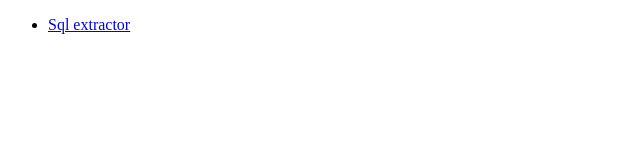
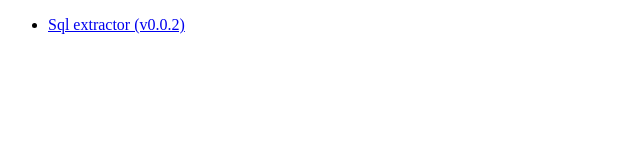
Before and after one commit to slashbmp/slashbmp.github.io, a website: page index.html in a window 1280 px wide. Shown: the full height of the page, 0-640 px from the left. Drawn offline with Linux system fonts and the light colour scheme.

Commit message:
fix: update version

```diff
--- a/index.html
+++ b/index.html
@@ -11,7 +11,7 @@
 
 <body>
 	<ul>
-		<li><a href="sql-extractor.html">Sql extractor</a></li>
+		<li><a href="sql-extractor.html">Sql extractor (v0.0.2)</a></li>
 	</ul>
 </body>
 
```
Also changed, not shown: sql-extractor.html (+1 -1 lines).
